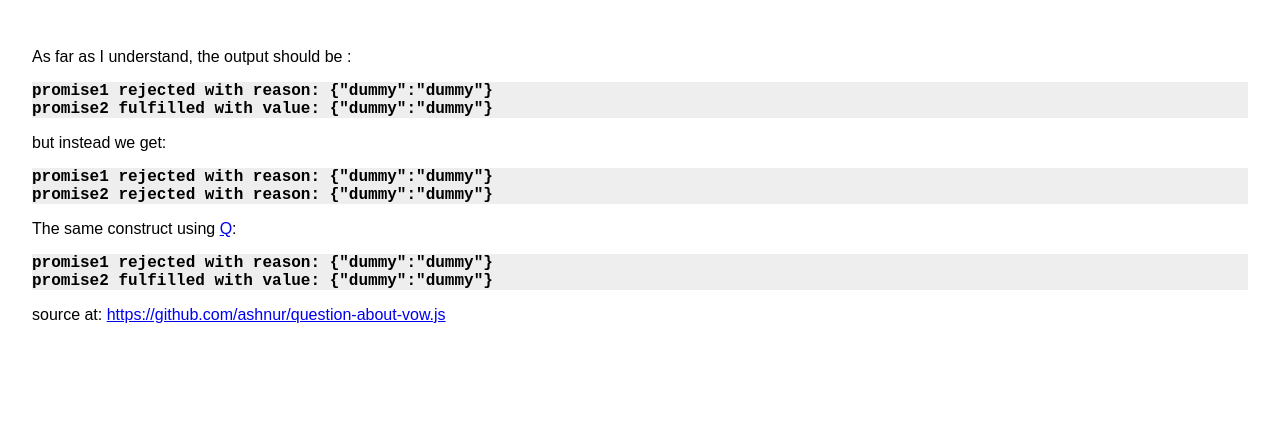
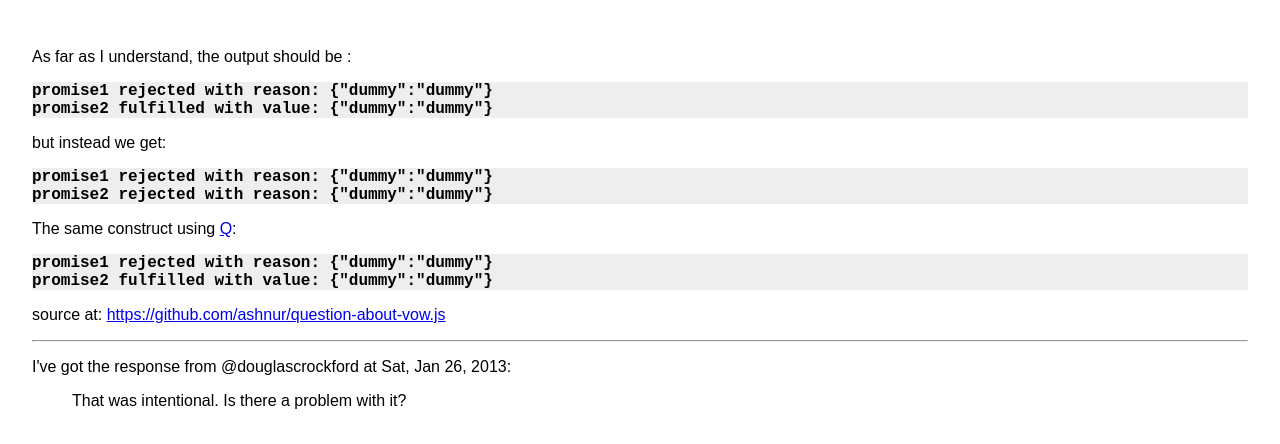
Before and after one commit to ashnur/question-about-vow.js, a plain HTML site: page index.html in a window 1280 px wide. Drawn offline with Linux system fonts and the light colour scheme.

Commit message:
added response from @douglascrockford

```diff
--- a/index.html
+++ b/index.html
@@ -32,6 +32,10 @@ promise2 fulfilled with value: {"dummy":"dummy"}
 <p>The same construct using <a href="https://github.com/kriskowal/q">Q</a>:</p>
 <pre id="qout"></pre>
 <p> source at: <a href="https://github.com/ashnur/question-about-vow.js">https://github.com/ashnur/question-about-vow.js</a></p>
+<hr/>
+<p>I've got the response from @douglascrockford at Sat, Jan 26, 2013:</p>
+<blockquote>That was intentional. Is there a problem with it?</blockquote>
+
 <script src="vow.js"></script>
 <script src="q.js"></script>
 <script src="index.js"></script>
```
